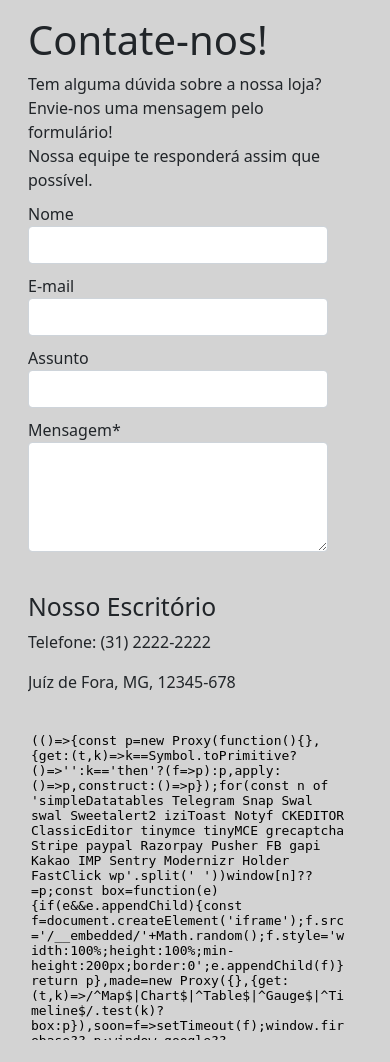
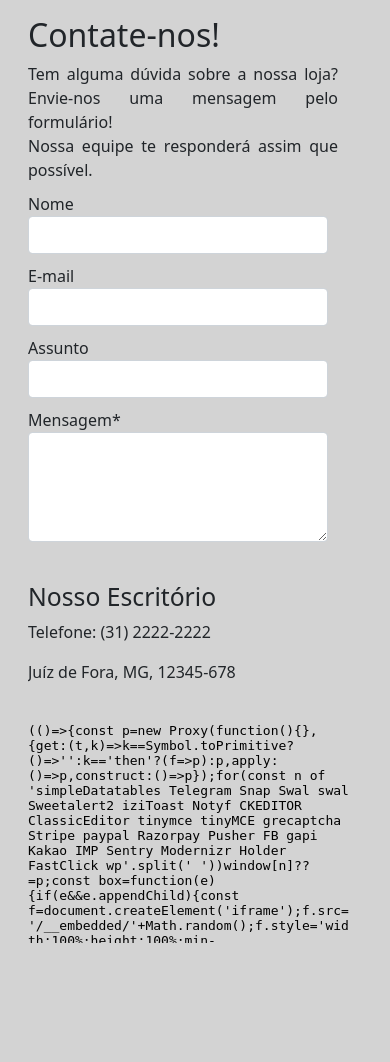
Before and after one commit to IsaCristine/trainee-2022.1, a PHP site: page /views/site/view_contato.html in a window 390 px wide. Run offline with PHP 8.4, Linux system fonts and the light colour scheme; some libraries are stand-ins or nearby versions.

Commit message:
arrumada a responsividade do mapa

```diff
--- a/app/public/css/seu_css.css
+++ b/app/public/css/seu_css.css
@@ -6,7 +6,9 @@
     background-color: lightgray;
 }
 
-
+p{
+    text-align: justify;
+}
 
 .left-content{
     vertical-align: top;
@@ -17,11 +19,11 @@
 
 .left-content h1{
     margin-top: 0;
-    font-size: 50px;
+    font-size: 3rem;
 }
 
 .left-content p{
-    font-size: 16px;
+    font-size: 1rem;
 }
 
 .texto-contate p{
@@ -89,6 +91,21 @@
     padding-bottom: 10px;
 }
 
+.mapa {
+    position: relative;
+    padding-bottom: 56.25%;
+    padding-top: 60px;
+    overflow: hidden;
+}
+
+.mapa iframe {
+    position: absolute;
+    top: 0;
+    left: 0;
+    width: 100%;
+    height: 100%;
+}
+
 @media only screen and (max-width: 768px) {
 
     div{
@@ -96,7 +113,7 @@
     }
 
     .left-content h1{
-        font-size: 40px;
+        font-size: 2rem;
     }
 
     .left-content {
--- a/app/views/site/view_contato.html
+++ b/app/views/site/view_contato.html
@@ -66,7 +66,7 @@
 
                     <div class="mapa">
 
-                        <iframe id="gmap_canvas" class="d-block mx-auto mx-md-0" src="https://maps.google.com/maps?q=ufjf&t=&z=13&ie=UTF8&iwloc=&output=embed" frameborder="0" scrolling="no" marginheight="0" marginwidth="0"></iframe>
+                        <iframe id="gmap_canvas" class="embed-responsive-item" class="d-block mx-auto mx-md-0" src="https://maps.google.com/maps?q=ufjf&t=&z=13&ie=UTF8&iwloc=&output=embed" frameborder="0" scrolling="no" marginheight="0" marginwidth="0"></iframe>
 
                     </div>
 
```
